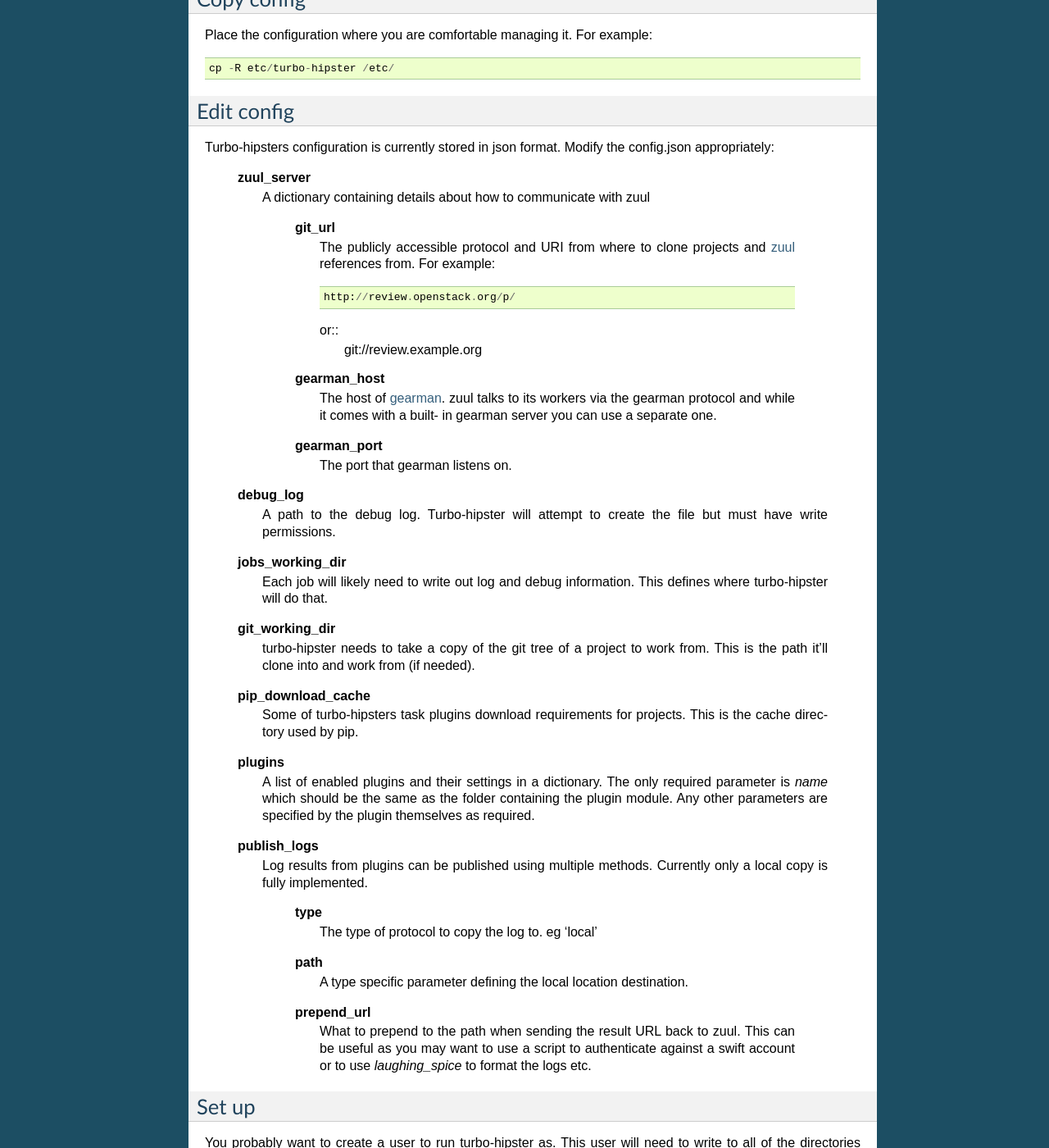
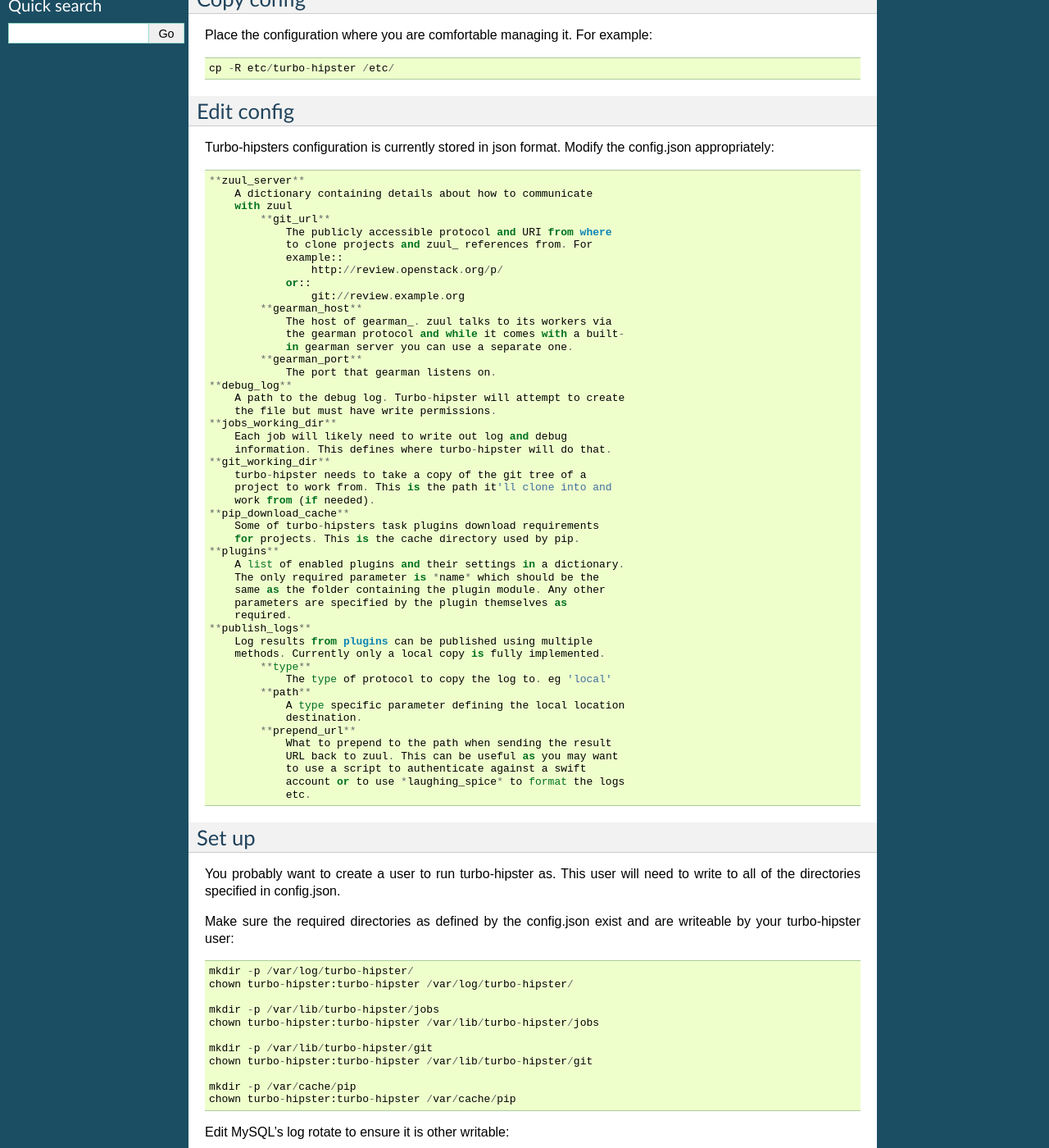
Before and after one commit to openstack-archive/turbo-hipster, a Sphinx documentation site: the page built from doc/source/installation.rst, in a window 1280 px wide and 1400 px high, scrolled down 368 px. Shown: the whole window at 82% size. Built offline with Sphinx 7.4.7, drawn with Linux system fonts in a browser that asks for light colours; pages that are not in the unit, such as notebooks, are missing from menus; some of the changed text lies outside the part shown.

```diff
--- a/doc/source/installation.rst
+++ b/doc/source/installation.rst
@@ -34,7 +34,7 @@ Edit config
 -----------
 
 Turbo-hipsters configuration is currently stored in json format.
-Modify the config.json appropriately:
+Modify the config.json appropriately::
 
     **zuul_server**
         A dictionary containing details about how to communicate
```
Also changed, not shown: doc/source/configuration.rst (added, +7 -0 lines), doc/source/running.rst (added, +7 -0 lines), 2 other files.
